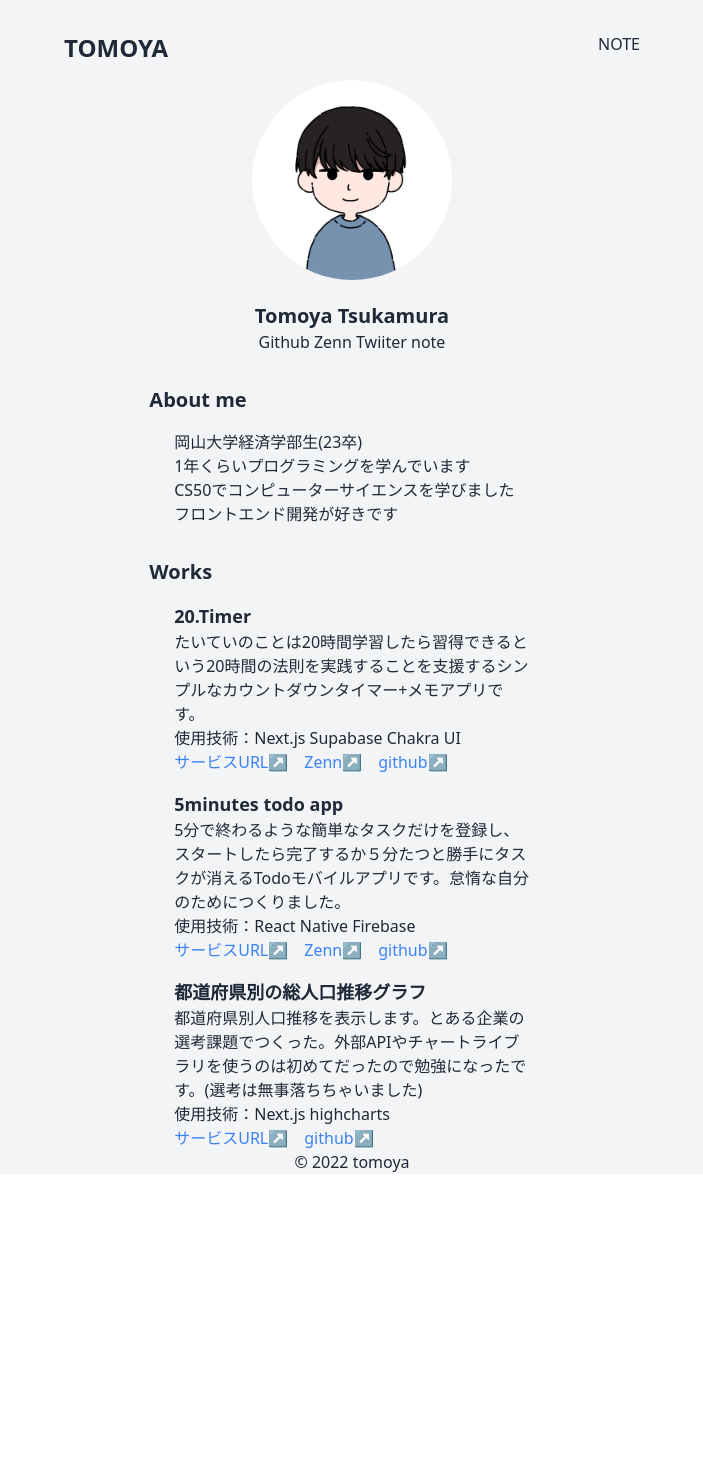
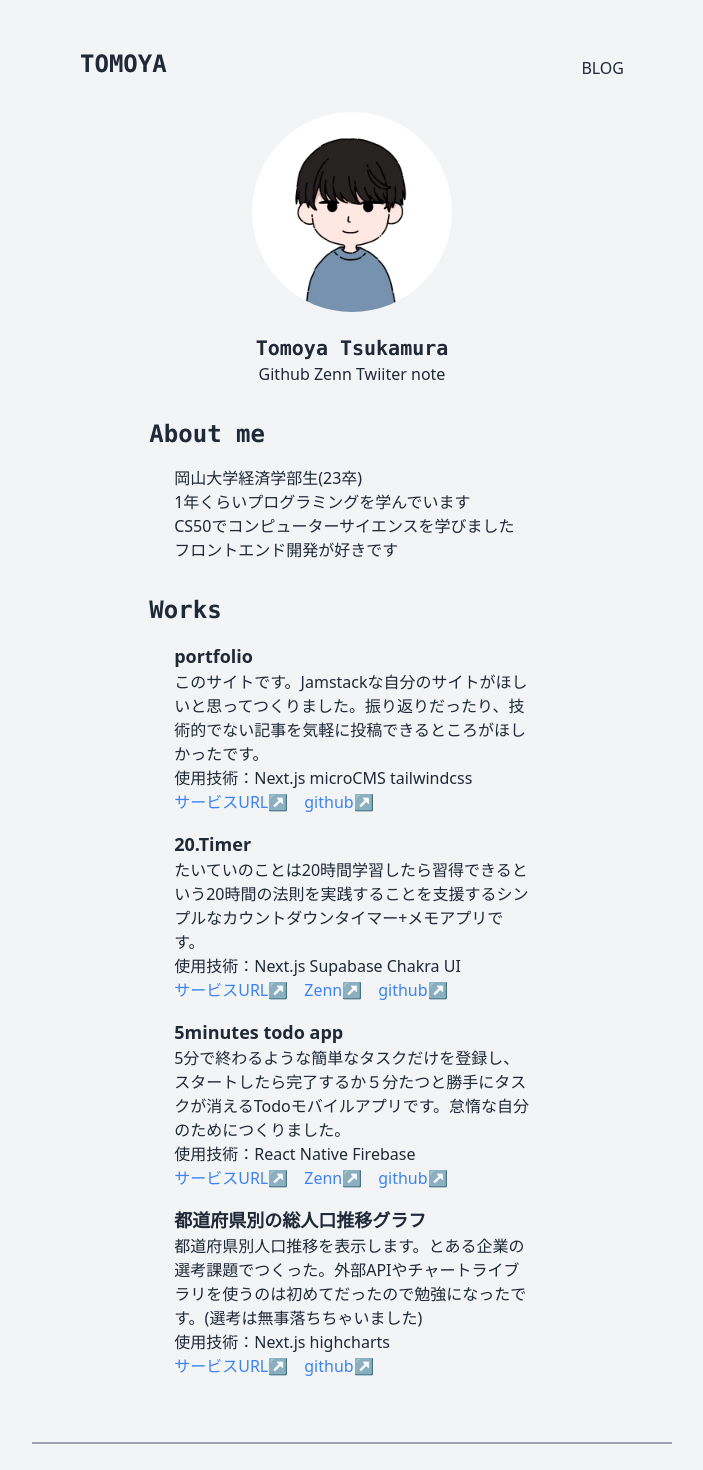
Before and after one commit to tsux-ssbu/jamstack-blog, a Next.js app: page / in a window 1280 px wide. Shown: the top 1470 px of the page, without its empty margins (288-991 px from the left). Before the commit the page ends 1174 px from the top, so only its background shows below. Built offline with nearby package versions, Linux system fonts and the light colour scheme.

Commit message:
💄 スタイル調整

```diff
--- a/src/components/About/index.jsx
+++ b/src/components/About/index.jsx
@@ -1,7 +1,7 @@
 export const About = () => {
   return (
     <div className="flex flex-col justify-center items-center mt-8">
-      <h2 className="self-start ml-0 md:ml-16">About me</h2>
+      <h1 className="self-start ml-0 font-mono md:ml-16">About me</h1>
       <div className="mt-4 w-11/12 md:w-8/12">
         <ul>
           <li>岡山大学経済学部生(23卒)</li>
--- a/src/components/Footer/index.jsx
+++ b/src/components/Footer/index.jsx
@@ -1,7 +1,9 @@
 export const Footer = () => {
   return (
-    <div className="flex justify-center items-center">
-      <footer>© 2022 tomoya</footer>
+    <div className="flex justify-center items-center p-8 mt-16 border-t-2 border-gray-400">
+      <footer>
+        <p className="font-mono text-gray-400">© 2022 tomoya</p>
+      </footer>
     </div>
   );
 };
--- a/src/components/Header/index.jsx
+++ b/src/components/Header/index.jsx
@@ -2,11 +2,15 @@ import Link from "next/link";
 
 export const Header = () => {
   return (
-    <header className="flex justify-between p-4 h-12 md:p-8">
-      <h1>TOMOYA</h1>
+    <header className="flex justify-between p-4 h-12 leading-10 md:p-12">
+      <h1 className="font-mono">
+        <Link href="/">
+          <a>TOMOYA</a>
+        </Link>
+      </h1>
       <div>
         <Link href="/blog">
-          <a>NOTE</a>
+          <a className="hover:text-blue-500 hover:underline">BLOG</a>
         </Link>
       </div>
     </header>
--- a/src/components/Profile/index.jsx
+++ b/src/components/Profile/index.jsx
@@ -12,7 +12,7 @@ export const Profile = () => {
           className="rounded-full"
         />
       </div>
-      <h2>Tomoya Tsukamura</h2>
+      <h2 className="font-mono">Tomoya Tsukamura</h2>
       <p>Github Zenn Twiiter note</p>
     </div>
   );
--- a/src/components/Works/index.jsx
+++ b/src/components/Works/index.jsx
@@ -1,6 +1,15 @@
 import Link from "next/link";
 
 const PRODUCT_ITEMS = [
+  {
+    title: "portfolio",
+    discription:
+      "このサイトです。Jamstackな自分のサイトがほしいと思ってつくりました。振り返りだったり、技術的でない記事を気軽に投稿できるところがほしかったです。",
+    url: "https://population-transition-chart-tsux.vercel.app/",
+    zenn: undefined,
+    github: "https://github.com/tsux-ssbu/microcms-next-jamstack-blog",
+    lang: ["Next.js", "microCMS", "tailwindcss"],
+  },
   {
     title: "20.Timer",
     discription:
@@ -33,7 +42,7 @@ const PRODUCT_ITEMS = [
 export const Works = () => {
   return (
     <div className="flex flex-col justify-center items-center mt-8">
-      <h2 className="self-start md:ml-16">Works</h2>
+      <h1 className="self-start font-mono md:ml-16">Works</h1>
       <div className="w-11/12 md:w-8/12">
         {PRODUCT_ITEMS.map((product) => {
           return (
```
